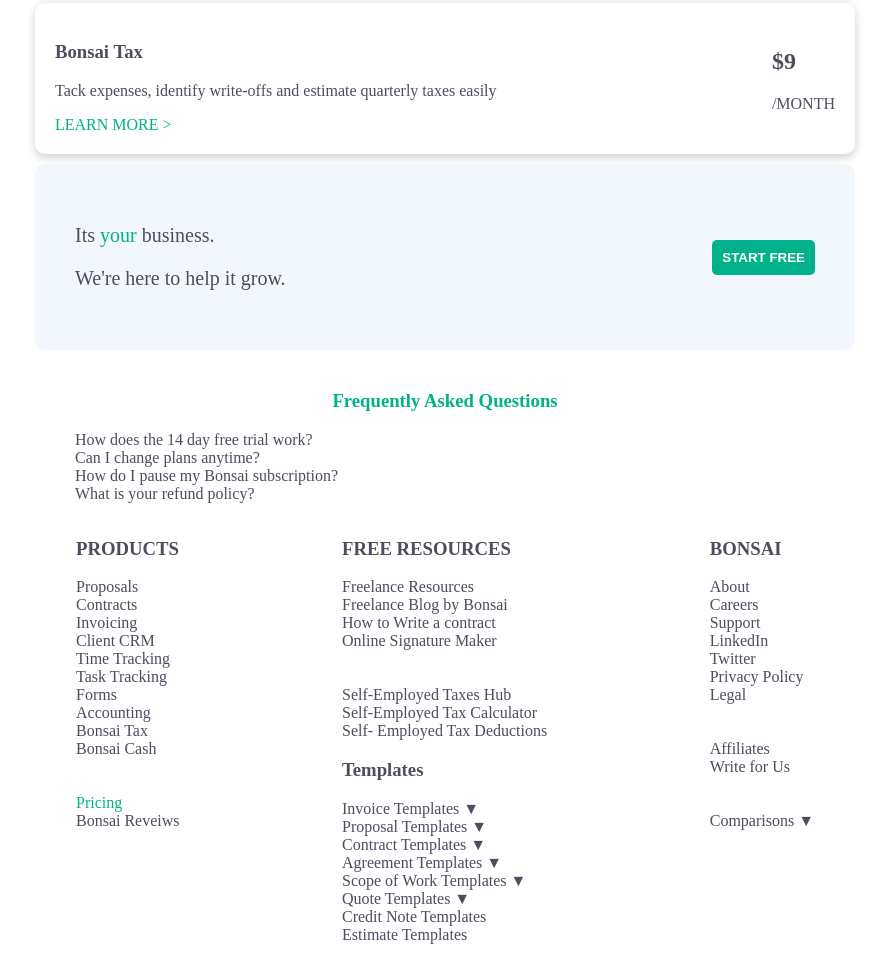
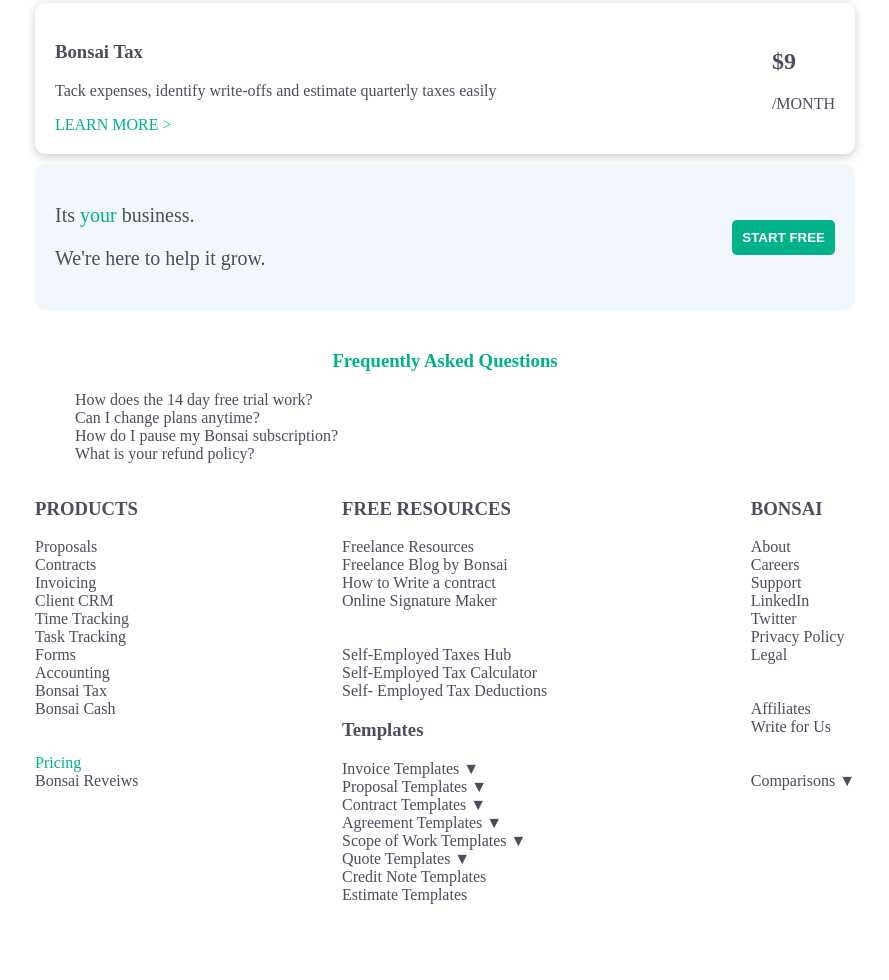
Before and after one commit to Evelynemunguti/Landing-Page, a plain HTML site: page index.html in a window 1280 px wide. Shown: the part 1138-2118 px from the top of the page, without its empty margins (195-1084 px from the left). After the commit the page ends 2078 px from the top, so only its background shows below. Drawn offline with Linux system fonts and the light colour scheme.

Commit message:
Changed the padding of the paragrapgh

```diff
--- a/style.css
+++ b/style.css
@@ -40,7 +40,6 @@ nav{
     justify-content: space-between;
     align-items: center;
     margin-top: 50px;
-    /* padding: 0 200px; */
 
 }
 
@@ -143,8 +142,7 @@ input:checked + .slider:before {
     flex-direction: row;
     justify-content: space-between;
     align-items: center;
-   margin-top: 50px;
-   /* padding: 0 200px; */
+    margin-top: 50px;
     border-radius: 10px;
 }
 
@@ -184,11 +182,8 @@ input:checked + .slider:before {
     align-items: center;
     padding: 20px;
     border-radius: 10px;
-    /* border-style: groove; */
-
-  box-shadow: 0 3px 10px rgba(0,0,0,0.2);
-
-   margin-top: 10px;
+    box-shadow: 0 3px 10px rgba(0,0,0,0.2);
+    margin-top: 10px;
 
 
 }
@@ -204,11 +199,11 @@ input:checked + .slider:before {
     flex-direction: row;
     justify-content: space-between;
     align-items: center;
-    padding: 40px;
+    padding: 20px;
     border-radius: 10px;
     border-style:none;
     background-color: rgba(189, 213, 243, 0.2);
-   margin-top: 10px;
+    margin-top: 10px;
 
 
 }
@@ -231,8 +226,6 @@ input:checked + .slider:before {
     justify-content: space-between;
       align-items: flex-start;
     gap: 50px;
-    width: 90%;
-    margin: auto;
 }
 
 .ribbon {
@@ -259,6 +252,4 @@ input:checked + .slider:before {
 
   box-shadow: 0 3px 10px rgba(0,0,0,0.2);
 
-
-
 }
```
